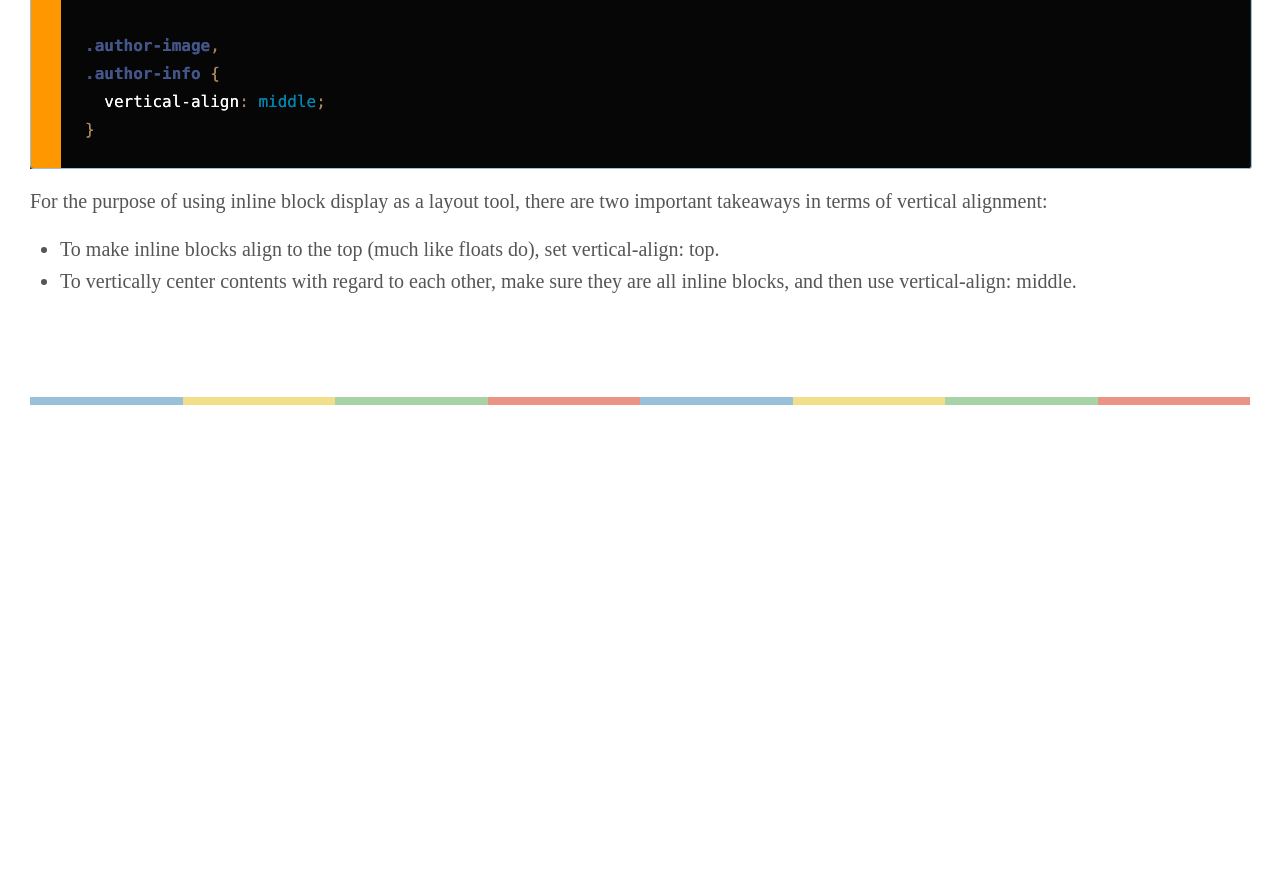
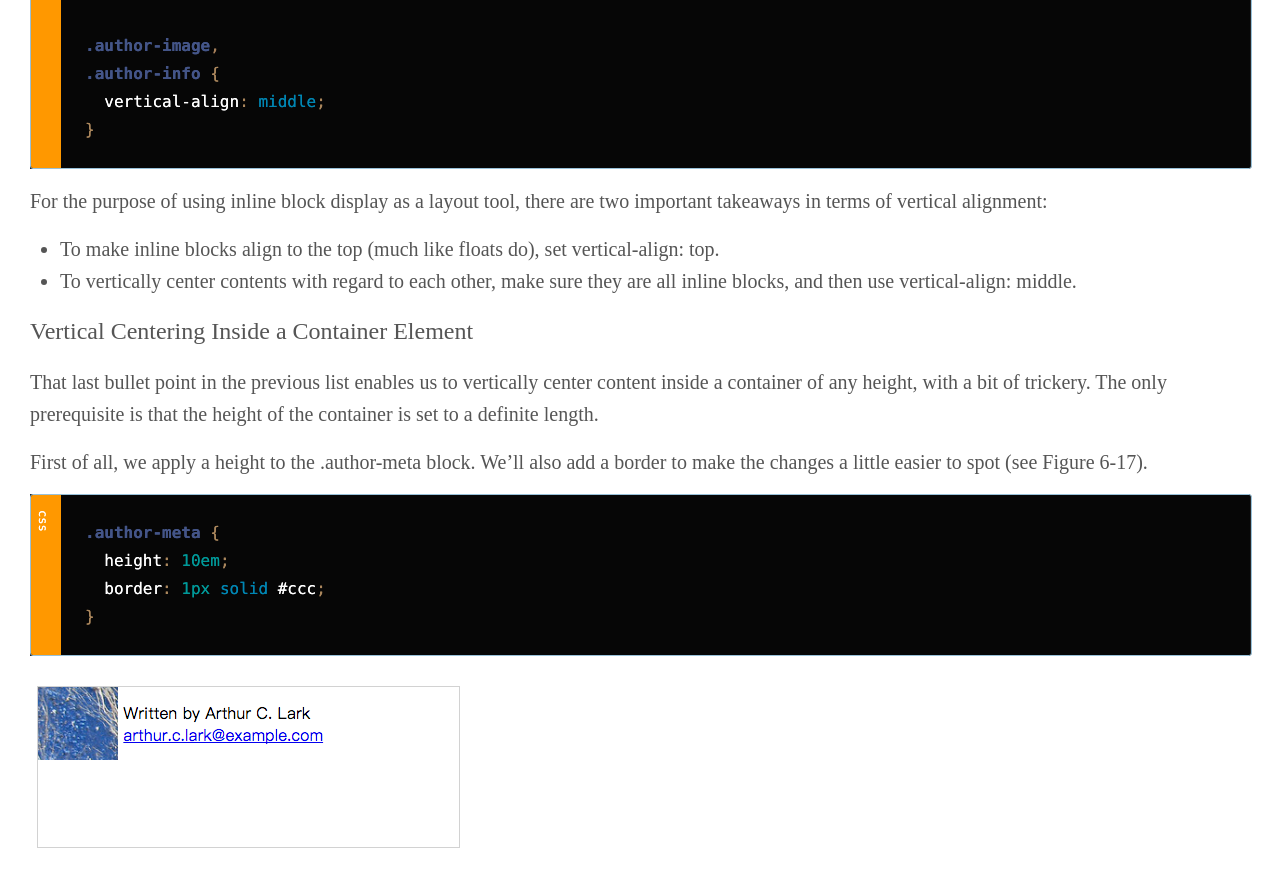
Before and after one commit to YYvanYang/yyvanyang.github.io, a Jekyll site: the page built from _posts/2017-02-26-content-layout.md, in a window 1280 px wide and 900 px high, scrolled down 9021 px. Shown: the top 887 px of the window. Built offline with Jekyll 4.4.1, drawn with Linux system fonts in a browser that asks for light colours; some web fonts are replaced; comment, search, counter and statistics services are not loaded; before the commit the page ends 9426 px from its top, so only the background shows below that.

Commit message:
update inline layout

````diff
--- a/_posts/2017-02-26-content-layout.md
+++ b/_posts/2017-02-26-content-layout.md
@@ -258,3 +258,17 @@ This is where it gets somewhat tricky. The keyword middle when applied to inline
 For the purpose of using inline block display as a layout tool, there are two important takeaways in terms of vertical alignment:
 * To make inline blocks align to the top (much like floats do), set vertical-align: top.
 * To vertically center contents with regard to each other, make sure they are all inline blocks, and then use vertical-align: middle.
+
+### Vertical Centering Inside a Container Element
+
+That last bullet point in the previous list enables us to vertically center content inside a container of any height, with a bit of trickery. The only prerequisite is that the height of the container is set to a definite length.
+
+First of all, we apply a height to the .author-meta block. We’ll also add a border to make the changes a little easier to spot (see Figure 6-17).
+```css
+.author-meta {
+  height: 10em;
+  border: 1px solid #ccc;
+}
+```
+
+![]({{site.baseurl}}/images/inline-tool-6.png)
````
Also changed, not shown: images/inline-tool-6.png (added), images/inline-tool-7.png (added), images/inline-tool-8.png (added).
